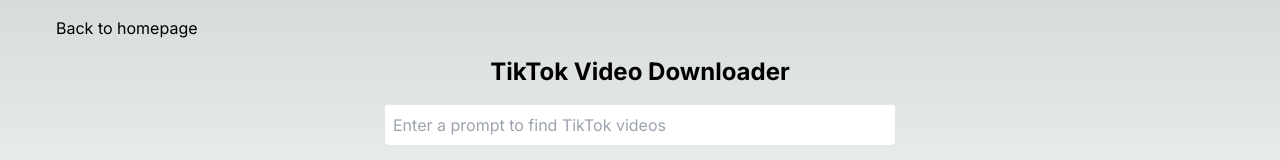
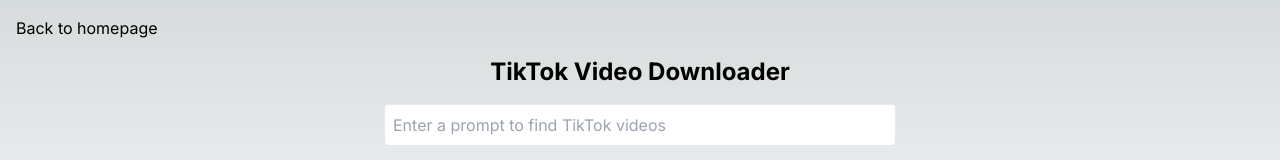
Before and after one commit to axqqt/research, a Next.js app in the folder aliexpress-product-finder/: page /download in a window 1280 px wide. Shown: the top 160 px of the page. Built offline with nearby package versions, Linux system fonts and the light colour scheme.

Commit message:
wqetqwtq

```diff
--- a/aliexpress-product-finder/app/download/page.js
+++ b/aliexpress-product-finder/app/download/page.js
@@ -107,7 +107,7 @@
         <title>AI-Powered TikTok Video Downloader</title>
         <link rel="icon" href="/favicon.ico" />
       </Head>
-      <Link href={"/"} style={{margin:"40px"}}>Back to homepage</Link>
+      <Link href={"/"} style={{paddingTop:"60px"}}>Back to homepage</Link>
       <main>
         <h1 className="text-2xl font-bold text-center my-4">
           TikTok Video Downloader
```
